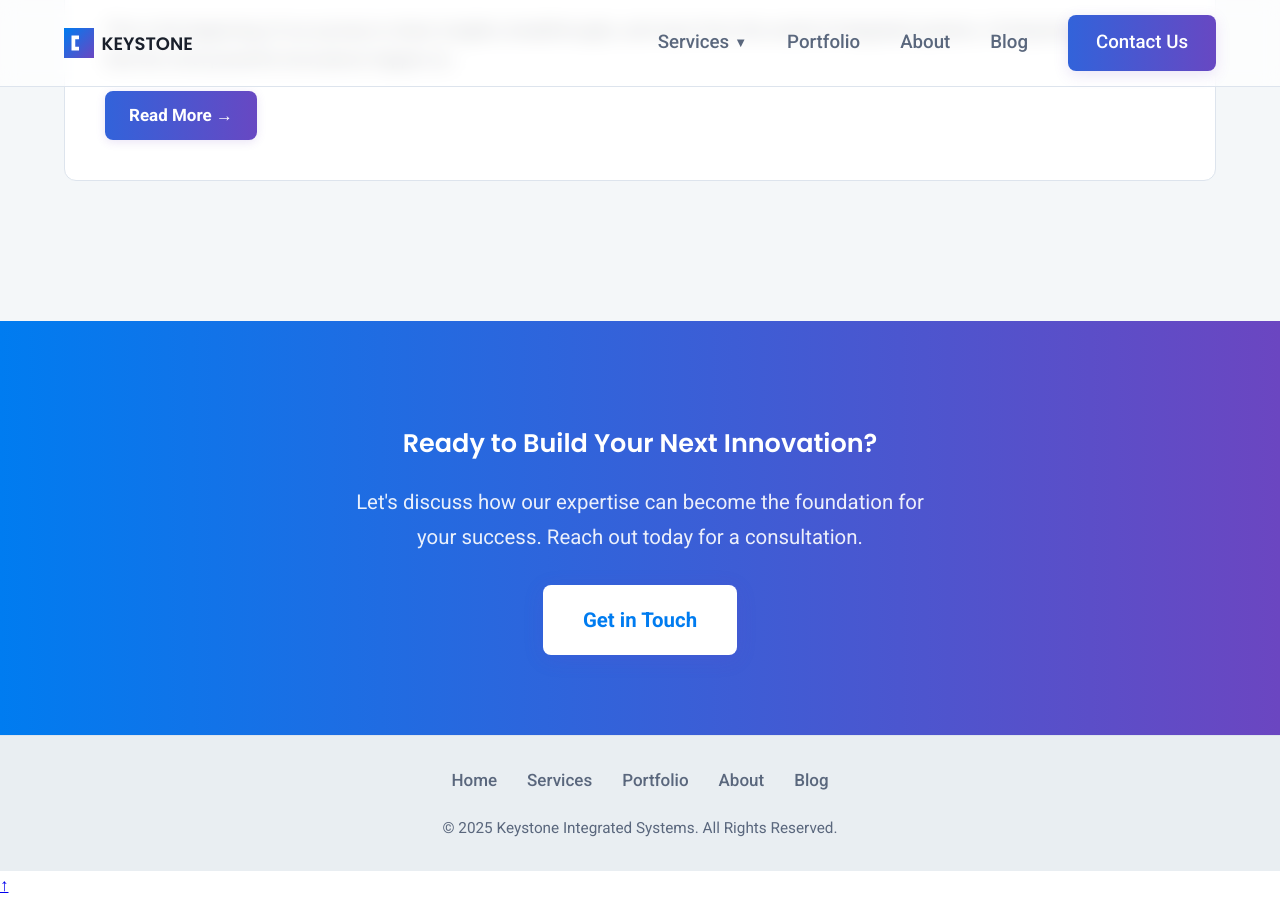
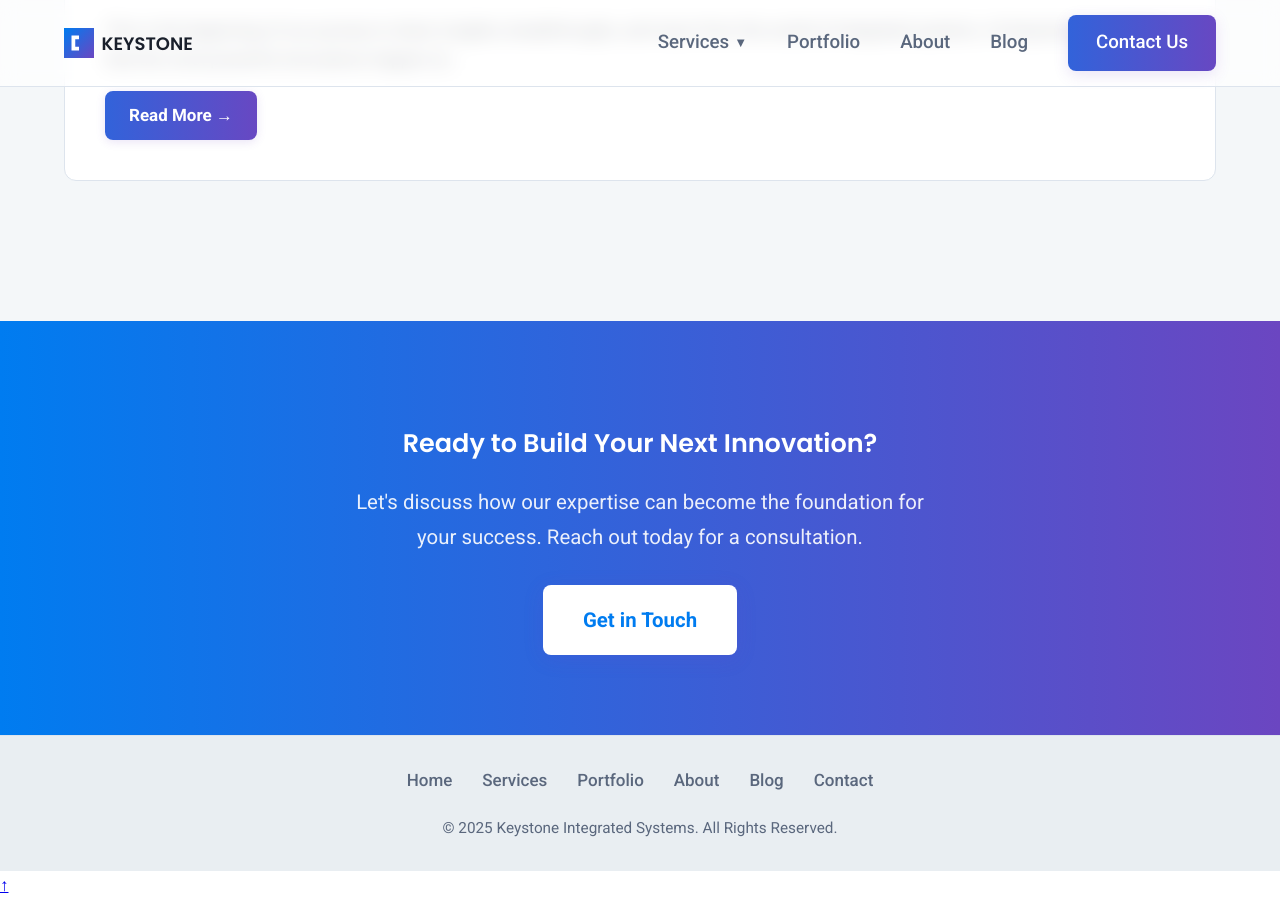
Before and after one commit to CircuitX-Systems/CircuitX-Systems.github.io, a Jekyll site: the page built from index.html, in a window 1280 px wide and 900 px high, scrolled down 3938 px. Built offline with Jekyll 4.4.1, drawn with Linux system fonts in a browser that asks for light colours.

Commit message:
Update footer.html

```diff
--- a/_includes/footer.html
+++ b/_includes/footer.html
@@ -1,15 +1,13 @@
 <footer>
     <div class="container">
-        <!-- The navigation links will be styled to be horizontal -->
         <ul class="footer-nav">
             <li><a href="{{ '/' | relative_url }}">Home</a></li>
             <li><a href="{{ '/services.html' | relative_url }}">Services</a></li>
             <li><a href="{{ '/portfolio.html' | relative_url }}">Portfolio</a></li>
             <li><a href="{{ '/about.html' | relative_url }}">About</a></li>
             <li><a href="{{ '/blog.html' | relative_url }}">Blog</a></li>
+            <li><a href="{{ '/contact.html' | relative_url }}">Contact</a></li>
         </ul>
-
-        <!-- The copyright text below the links -->
         <p class="footer-copyright">© {{ site.time | date: "%Y" }} Keystone Integrated Systems. All Rights Reserved.</p>
     </div>
 </footer>
```
